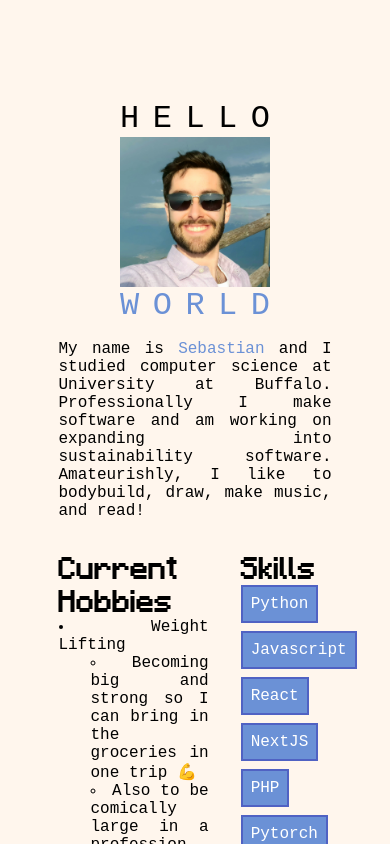
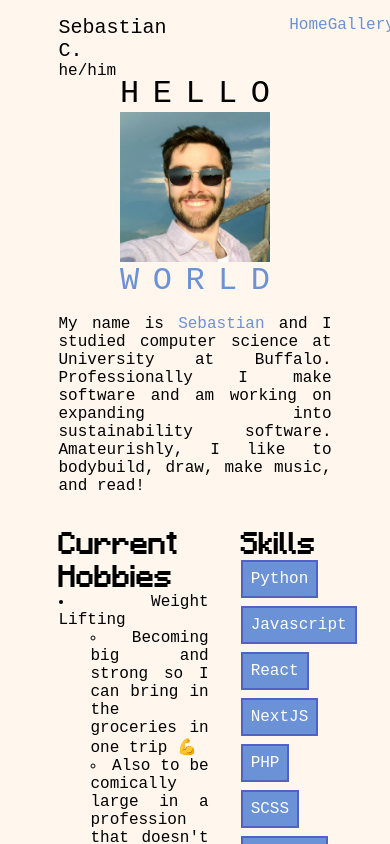
Before and after one commit to srcalo/srcalo.github.io, a Next.js app: page / in a window 390 px wide. Shown: the top 844 px of the page. Built offline with nearby package versions, Linux system fonts and the light colour scheme.

Commit message:
Pre-responsiveness

```diff
--- a/src/app/layout.tsx
+++ b/src/app/layout.tsx
@@ -5,6 +5,7 @@ import localFont from "next/font/local";
 import "./styles/globals.scss";
 import "@fortawesome/fontawesome-svg-core/styles.css";
 import Footer from "./util/footer";
+import Header from "./util/header";
 
 const minecraft = localFont({ src: "../../public/fonts/Minecraftia-Regular.ttf" });
 
@@ -17,6 +18,7 @@ export default function RootLayout({ children }: Readonly<{ children: React.Reac
 	return (
 		<html lang="en">
 			<body>
+				<Header />
 				{children}
 				<Footer />
 			</body>
--- a/src/app/page.tsx
+++ b/src/app/page.tsx
@@ -54,7 +54,7 @@ export default function Home() {
 							<li>
 								Music
 								<ul>
-									<li>Making electronic music. I&#39;ll lyk when I finally make a song and don&#39;t just play with sound design for 3 hours straight</li>
+									<li>Making electronic music. Mostly making funny noises instead of whole songs</li>
 									<li>Washed piano player &#40;sorry, mom&#41;</li>
 								</ul>
 							</li>
--- a/src/app/styles/globals.scss
+++ b/src/app/styles/globals.scss
@@ -4,7 +4,7 @@
 }
 
 :root {
-	--max-width: 1000px;
+	--content-width: 1000px;
 	--border-radius: 12px;
 	--font-mono: "Roboto Mono", monospace;
 
@@ -54,18 +54,19 @@ li {
 li > ul {
 	padding-left: 2em;
 }
+
 .primary {
 	color: var(--primary-color);
 }
 
 .main {
-	padding-top: 100px;
+	padding-top: 75px;
 	min-height: 100vh;
 	margin-bottom: -50px;
 }
 
 .wrapper {
-	max-width: var(--max-width);
+	max-width: var(--content-width);
 	width: 70vw;
 	margin: auto;
 }
--- /dev/null
+++ b/src/app/styles/header.module.scss
@@ -0,0 +1,32 @@
+.header {
+	position: fixed;
+	padding-top: 1em;
+	width: 100%;
+
+	.headerWrapper {
+		max-width: 70%;
+		margin: auto;
+		display: grid;
+		grid-template-columns: repeat(3, 1fr);
+
+		.authorInfo {
+			grid-column: 1;
+
+			.title {
+				font-size: 1.25em;
+			}
+		}
+
+		.navbar {
+			grid-column: 3;
+			display: flex;
+			justify-content: space-between;
+			width: 40%;
+			justify-self: end;
+
+			a {
+				font-size: 1em;
+			}
+		}
+	}
+}
--- a/src/app/util/eyecatcher.tsx
+++ b/src/app/util/eyecatcher.tsx
@@ -1,12 +1,11 @@
 "use client";
 
 import f from "../styles/footer.module.scss";
-import { useState, useEffect } from "react";
 import { Typewriter } from "react-simple-typewriter";
 
 const phrases: string[] = [
 	"If you thought I was cool, let's chat :)",
-	"Would you like to grab some lunch?",
+	"Let's grab lunch together?",
 	"Don't be shy, say hello!",
 	"I hope you enjoy your stay",
 	"Sometimes I wonder if I'm being watched",
--- /dev/null
+++ b/src/app/util/header.tsx
@@ -0,0 +1,19 @@
+import h from "../styles/header.module.scss";
+import TextLink from "./link";
+
+export default function Header() {
+	return (
+		<header className={h.header}>
+			<div className={h.headerWrapper}>
+				<div className={h.authorInfo}>
+					<div className={h.title}>Sebastian C.</div>
+					<div className={h.subtitle}>he/him</div>
+				</div>
+				<nav className={h.navbar}>
+					<TextLink href="/">Home</TextLink>
+					<TextLink href="/">Gallery</TextLink>
+				</nav>
+			</div>
+		</header>
+	);
+}
--- a/src/app/util/skillsList.tsx
+++ b/src/app/util/skillsList.tsx
@@ -1,6 +1,6 @@
 import sk from "../styles/home.module.scss";
 
-const skills: string[] = ["Python", "Javascript", "React", "NextJS", "PHP", "Pytorch", "NumPy"];
+const skills: string[] = ["Python", "Javascript", "React", "NextJS", "PHP", "SCSS", "Pytorch", "NumPy", "Docker", "Git"];
 const listItems = skills.map((skill, i) => (
 	<div key={String(i)} className={sk.item}>
 		{skill}
```
